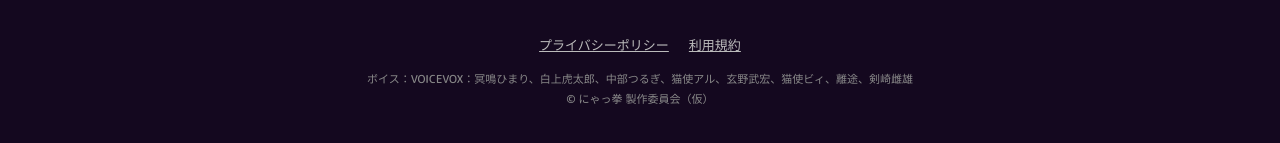
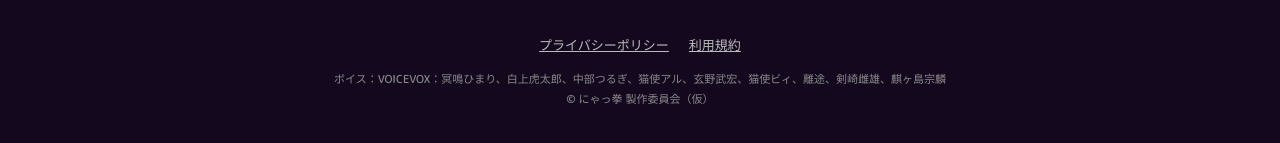
Before and after one commit to tttu732/NYAKKEN, a plain HTML site: page index.html in a window 1280 px wide. Shown: the part 5708-5851 px from the top of the page. Drawn offline with Linux system fonts and the light colour scheme; a web font is replaced by a local one.

Commit message:
Update voice credits in footer section

```diff
--- a/index.html
+++ b/index.html
@@ -126,7 +126,7 @@ footer{text-align:center;padding:40px 20px;font-size:13px;color:#bbb;border-top:
 </section>
 
 <footer><div><a href="https://tttu732.github.io/NYAKKEN/privacy.html">プライバシーポリシー</a><a href="https://tttu732.github.io/NYAKKEN/terms.html">利用規約</a></div>
-<div class="cr">ボイス：VOICEVOX：冥鳴ひまり、白上虎太郎、中部つるぎ、猫使アル、玄野武宏、猫使ビィ、離途、剣崎雌雄<br>© にゃっ拳 製作委員会（仮）</div></footer>
+<div class="cr">ボイス：VOICEVOX：冥鳴ひまり、白上虎太郎、中部つるぎ、猫使アル、玄野武宏、猫使ビィ、離途、剣崎雌雄、麒ヶ島宗麟<br>© にゃっ拳 製作委員会（仮）</div></footer>
 <script>
 const APP_STORE_URL='';// 公開後に App Store のURLを入れる
 if(APP_STORE_URL)document.querySelectorAll('.badge').forEach(a=>a.href=APP_STORE_URL);
```
